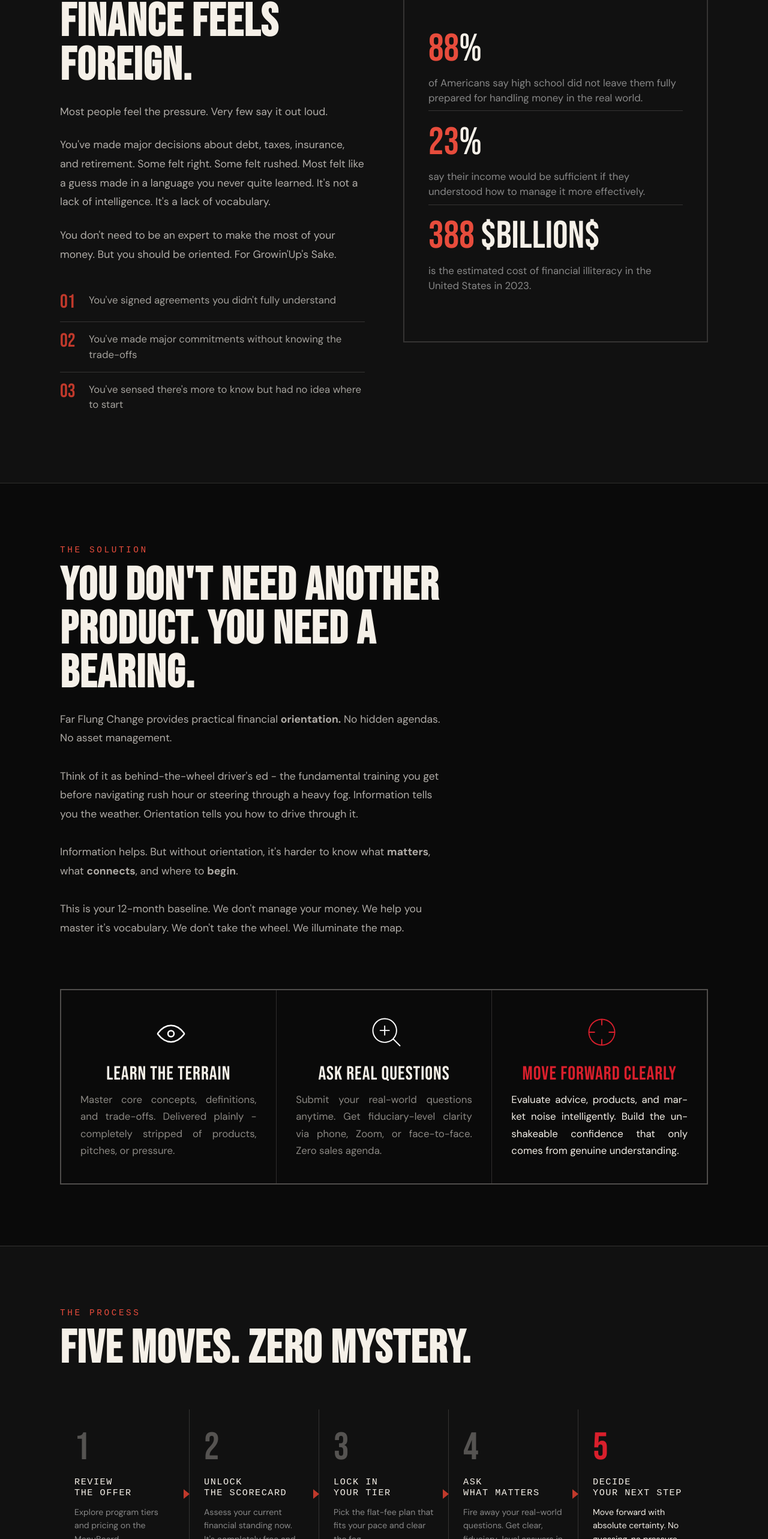
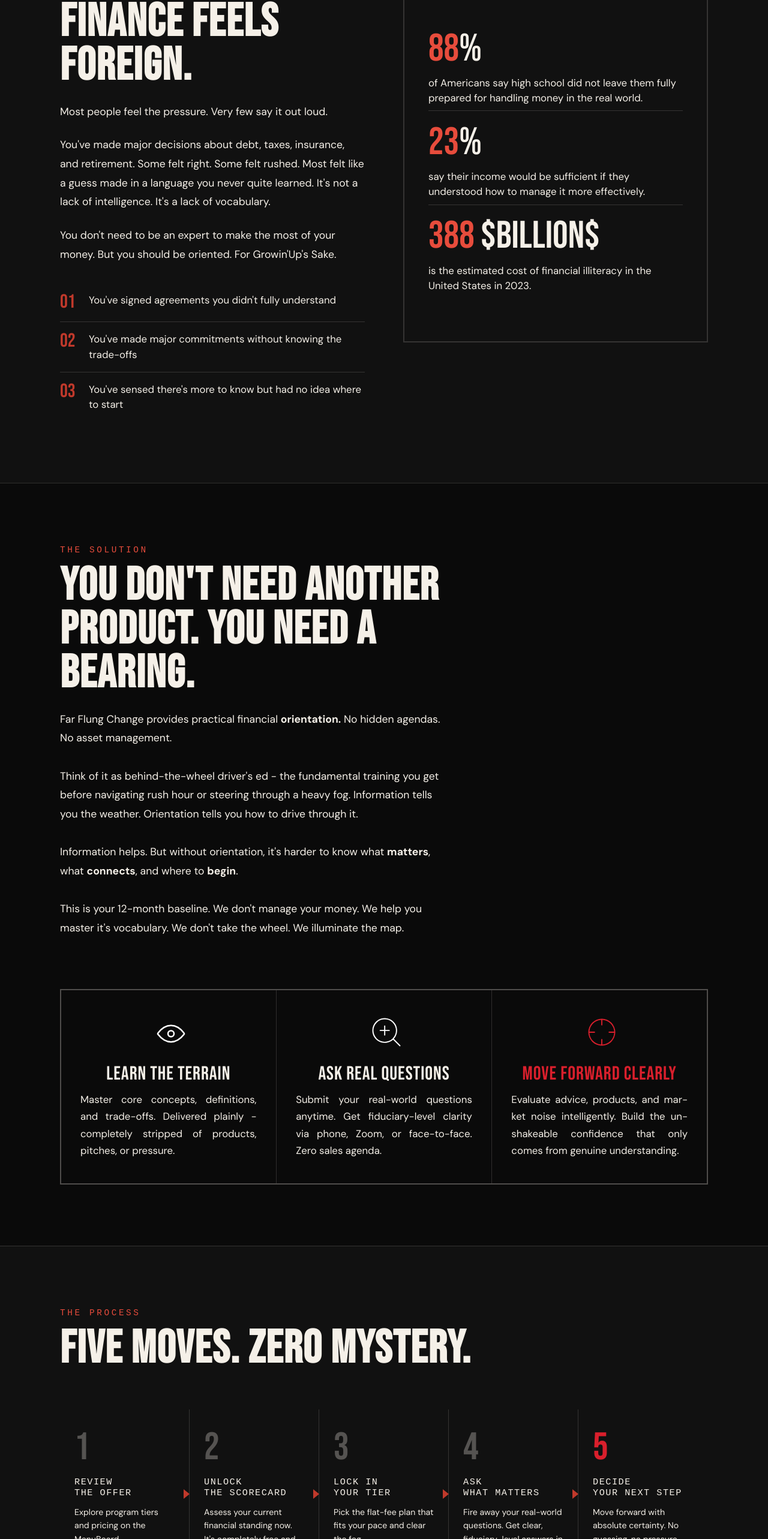
Before and after one commit to jvgiv/ffcpreview, a Next.js app: page / in a window 1280 px wide. Shown: the part 1962-4528 px from the top of the page at 60% size. Built offline with nearby package versions, Linux system fonts and the light colour scheme; no server answers.

Commit message:
edited colorof homepage text

```diff
--- a/src/app/globals.css
+++ b/src/app/globals.css
@@ -12,6 +12,7 @@
   --red-hot: #e74c3c;
   --gray: #888;
   --border: rgba(245,240,232,0.12);
+  --homepage-grey: #e0e0e0ce;
   --site-header-offset: 5.5rem;
 }
 
--- a/src/app/homepage.css
+++ b/src/app/homepage.css
@@ -363,7 +363,7 @@
 .friction-copy p {
   font-size: 1.1rem;
   line-height: 1.8;
-  color: rgba(245, 240, 232, 0.7);
+  color: --var(--homepage-grey);
   margin-bottom: 1.5rem;
 }
 
@@ -386,7 +386,7 @@
   border-bottom: 1px solid var(--border);
   font-size: 1.05rem;
   line-height: 1.5;
-  color: rgba(245, 240, 232, 0.65);
+  color: --var(--homepage-grey);
 }
 
 .pain-list li:last-child {
@@ -432,7 +432,7 @@
 
 .stat-label {
   font-size: 1.05rem;
-  color: var(--gray);
+  color: var(--homepage-gray);
   line-height: 1.5;
 }
 
@@ -455,7 +455,7 @@
 .guide-intro p {
   font-size: 1.1rem;
   line-height: 1.8;
-  color: rgba(245, 240, 232, 0.7);
+  color: --var(--homepage-gray);
 }
 
 .guide-cards {
@@ -496,7 +496,7 @@
 .card-body {
   font-size: 1.05rem;
   line-height: 1.7;
-  color: rgba(245, 240, 232, 0.55);
+  color: --var(--homepage-gray);
   text-align: justify;
   hyphens: auto;
 }
@@ -544,7 +544,7 @@
 .step-body {
   font-size: 0.88rem;
   line-height: 1.6;
-  color: var(--gray);
+  color: var(--homepage-gray);
 }
 
 .step-arrow {
@@ -627,7 +627,7 @@
 
 .pricing-desc {
   font-size: 0.95rem;
-  color: var(--gray);
+  color: var(--homepage-gray);
   margin-bottom: 1.5rem;
   line-height: 1.6;
 }
@@ -638,7 +638,7 @@
 
 .pricing-features li {
   font-size: 0.95rem;
-  color: rgba(245, 240, 232, 0.6);
+  color: var(--homepage-gray);
   padding: 0.4rem 0;
   border-bottom: 1px solid var(--border);
   display: flex;
@@ -687,7 +687,7 @@
 .scorecard-copy p {
   font-size: 1.05rem;
   line-height: 1.8;
-  color: rgba(245, 240, 232, 0.65);
+  color: --var(--homepage-gray);
   margin-bottom: 1.5rem;
 }
 
```
